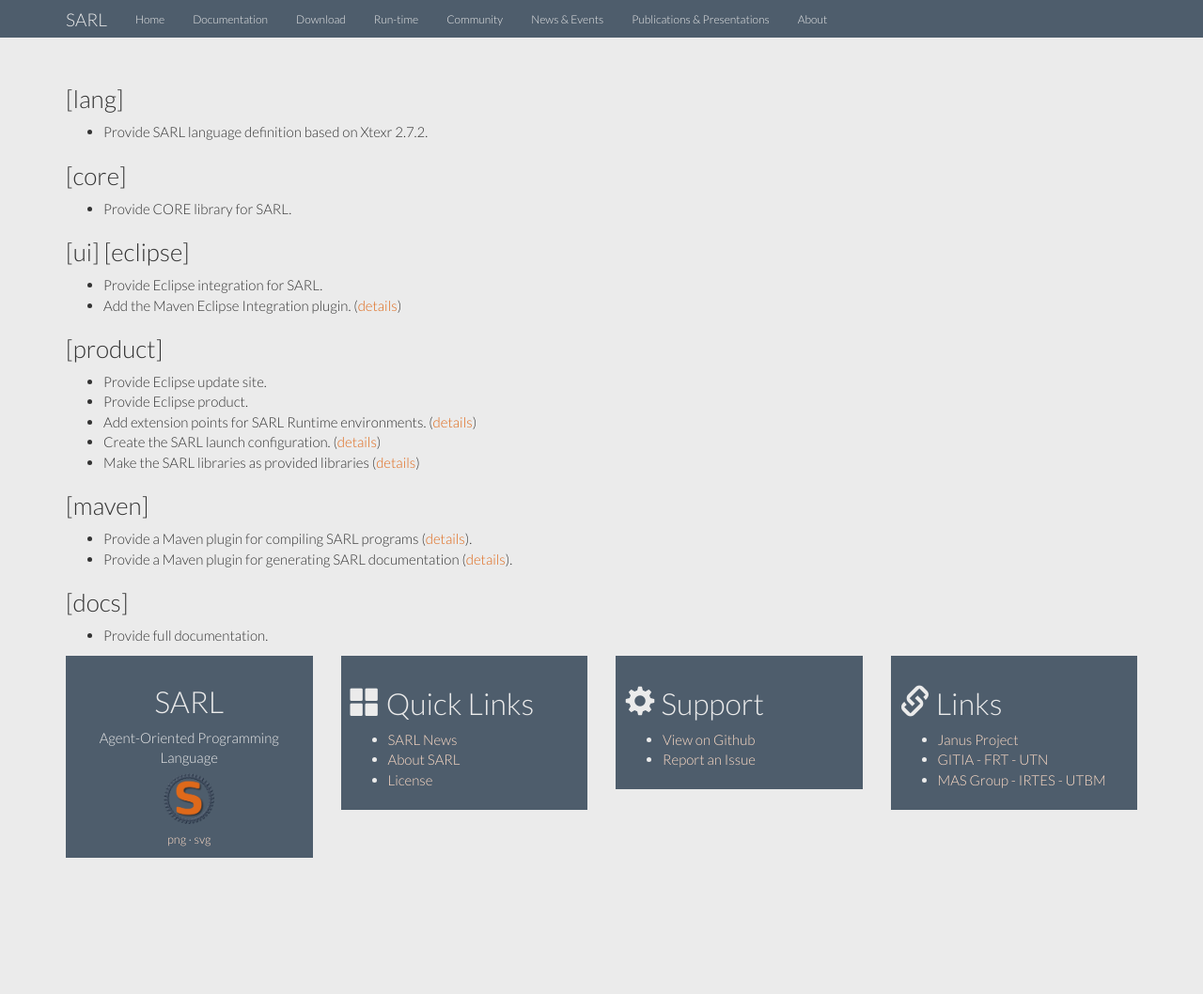
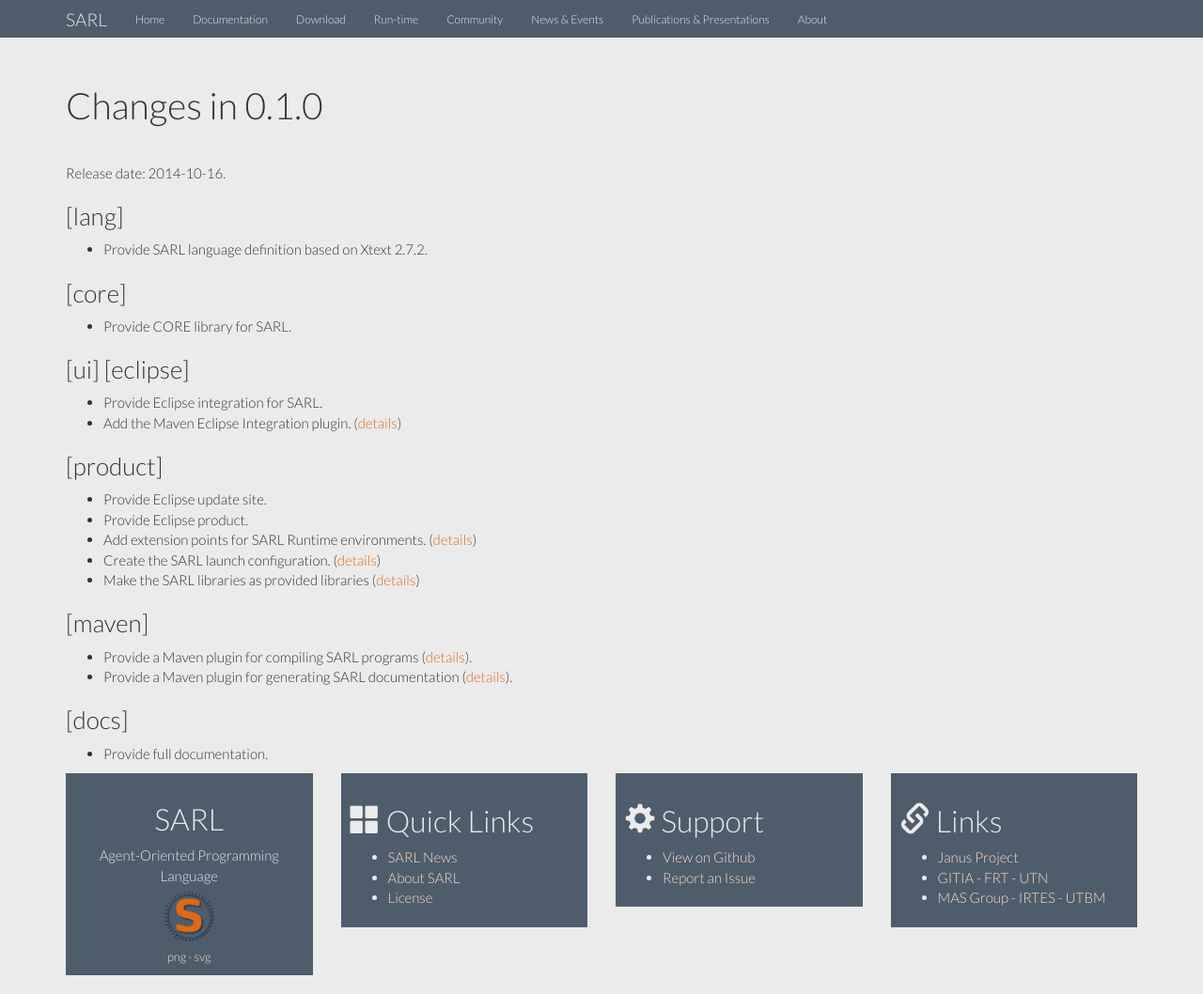
Before and after one commit to sarl/sarl-jekyll-website, a Jekyll site: the page built from download/changes_0.1.0.md, in a window 1280 px wide and 1058 px high. Shown: the whole window at 94% size. Built offline with Jekyll 4.4.1, drawn with Linux system fonts in a browser that asks for light colours; nearby versions of some CDN libraries; Markdown is read by kramdown in place of the engine named in the settings.

Commit message:
Release 0.1.0
Signed-off-by: Stéphane Galland <galland@arakhne.org>

```diff
--- a/download/changes_0.1.0.md
+++ b/download/changes_0.1.0.md
@@ -3,9 +3,13 @@
 title: Changes in 0.1.0
 ---
 
+# Changes in 0.1.0
+
+Release date: 2014-10-16.
+
 ### [lang]
 
-* Provide SARL language definition based on Xtexr 2.7.2.
+* Provide SARL language definition based on Xtext 2.7.2.
 
 ### [core]
 * Provide CORE library for SARL.
--- a/download/index.html
+++ b/download/index.html
@@ -26,7 +26,10 @@
 							data-original-title="Right-click and 'Copy Link'"
 							href="http://updates.sarl.io/composite/releases"
 							class="has-popover btn btn-primary btn-large"
-							style="width: 80%;">Latest Release<br/>(Coming soon...)</a>
+							style="width: 80%;">Latest Release</a><br/>
+							<span class="btn btn-note" style="width: 45%;">
+								<a href="./changes_0.1.0.html">Changes: 0.1.0</a>
+							</span>
 						</td>
 					</tr>
 					<tr>
```
Also changed, not shown: _posts/2014-10-16-release-0.1.0.md (added, +7 -0 lines).
